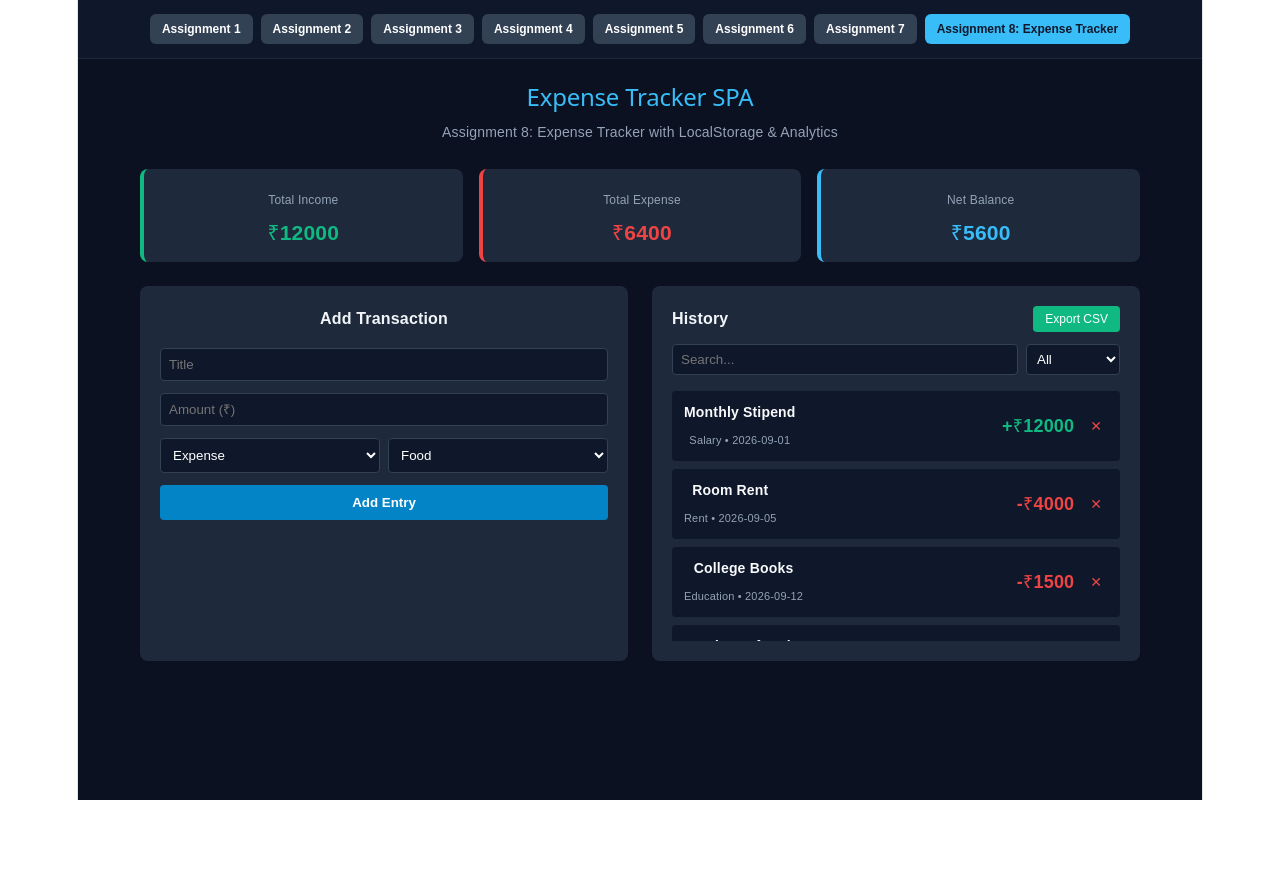
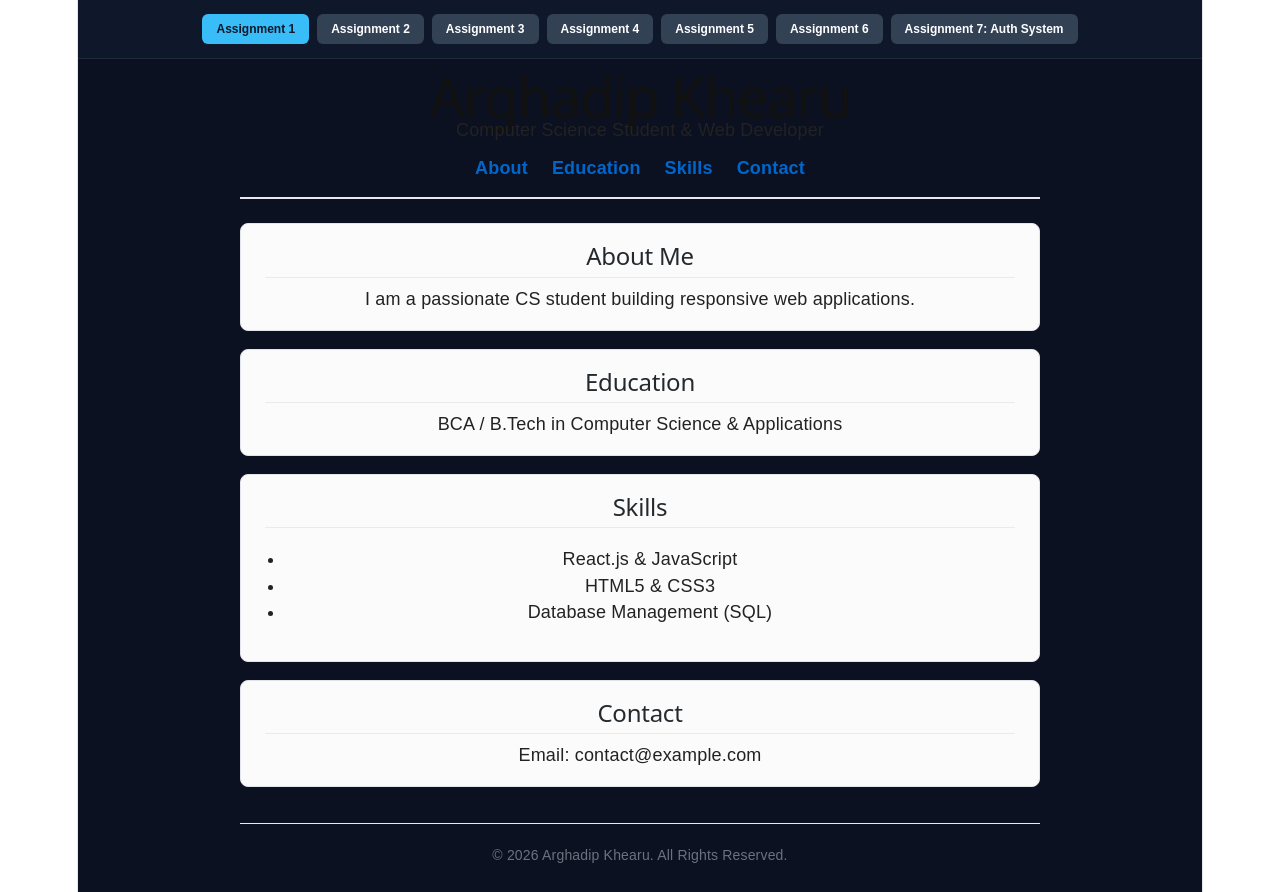
Before and after one commit to khearuarghadip-netizen/react-college-assignment, a React (Vite) app: page / in a window 1280 px wide. Before the commit the page ends 800 px from the top, so only its background shows below. Built offline with nearby package versions, Linux system fonts and the light colour scheme.

Commit message:
Remove Assignment 8 and set default  to assignment  1

```diff
--- a/src/App.jsx
+++ b/src/App.jsx
@@ -6,19 +6,19 @@ import Assignment4 from './Assignment4';
 import Assignment5 from './Assignment5';
 import Assignment6 from './Assignment6';
 import Assignment7 from './Assignment7';
-import Assignment8 from './Assignment8';
 
 export default function App() {
-  const [activeTab, setActiveTab] = useState(8); // Default to Assignment 8
+  // Prothome Assignment 1 khulbe
+  const [activeTab, setActiveTab] = useState(1);
 
   return (
     <div style={{ fontFamily: 'Segoe UI, Tahoma, Geneva, Verdana, sans-serif', minHeight: '100vh', margin: 0, padding: 0, backgroundColor: '#0b1120' }}>
-      {/* Top Navigation Bar */}
+      {/* Top Navigation Bar (Only Assignment 1 to 7) */}
       <nav style={{ backgroundColor: '#0f172a', padding: '14px 10px', display: 'flex', justifyContent: 'center', gap: '8px', flexWrap: 'wrap', borderBottom: '1px solid #1e293b' }}>
         <button
           onClick={() => setActiveTab(1)}
           style={{
-            padding: '8px 12px',
+            padding: '8px 14px',
             borderRadius: '6px',
             border: 'none',
             cursor: 'pointer',
@@ -34,7 +34,7 @@ export default function App() {
         <button
           onClick={() => setActiveTab(2)}
           style={{
-            padding: '8px 12px',
+            padding: '8px 14px',
             borderRadius: '6px',
             border: 'none',
             cursor: 'pointer',
@@ -50,7 +50,7 @@ export default function App() {
         <button
           onClick={() => setActiveTab(3)}
           style={{
-            padding: '8px 12px',
+            padding: '8px 14px',
             borderRadius: '6px',
             border: 'none',
             cursor: 'pointer',
@@ -66,7 +66,7 @@ export default function App() {
         <button
           onClick={() => setActiveTab(4)}
           style={{
-            padding: '8px 12px',
+            padding: '8px 14px',
             borderRadius: '6px',
             border: 'none',
             cursor: 'pointer',
@@ -82,7 +82,7 @@ export default function App() {
         <button
           onClick={() => setActiveTab(5)}
           style={{
-            padding: '8px 12px',
+            padding: '8px 14px',
             borderRadius: '6px',
             border: 'none',
             cursor: 'pointer',
@@ -98,7 +98,7 @@ export default function App() {
         <button
           onClick={() => setActiveTab(6)}
           style={{
-            padding: '8px 12px',
+            padding: '8px 14px',
             borderRadius: '6px',
             border: 'none',
             cursor: 'pointer',
@@ -114,7 +114,7 @@ export default function App() {
         <button
           onClick={() => setActiveTab(7)}
           style={{
-            padding: '8px 12px',
+            padding: '8px 14px',
             borderRadius: '6px',
             border: 'none',
             cursor: 'pointer',
@@ -124,23 +124,7 @@ export default function App() {
             color: activeTab === 7 ? '#0f172a' : '#ffffff'
           }}
         >
-          Assignment 7
-        </button>
-
-        <button
-          onClick={() => setActiveTab(8)}
-          style={{
-            padding: '8px 12px',
-            borderRadius: '6px',
-            border: 'none',
-            cursor: 'pointer',
-            fontWeight: '700',
-            fontSize: '12px',
-            backgroundColor: activeTab === 8 ? '#38bdf8' : '#334155',
-            color: activeTab === 8 ? '#0f172a' : '#ffffff'
-          }}
-        >
-          Assignment 8: Expense Tracker
+          Assignment 7: Auth System
         </button>
       </nav>
 
@@ -153,7 +137,6 @@ export default function App() {
         {activeTab === 5 && <Assignment5 />}
         {activeTab === 6 && <Assignment6 />}
         {activeTab === 7 && <Assignment7 />}
-        {activeTab === 8 && <Assignment8 />}
       </main>
     </div>
   );
--- a/src/Assignment8.jsx
+++ /dev/null
@@ -1,210 +0,0 @@
-import React, { useState, useEffect } from 'react';
-
-const INITIAL_EXPENSES = [
-  { id: '1', title: 'Monthly Stipend', amount: 12000, type: 'Income', category: 'Salary', date: '2026-09-01' },
-  { id: '2', title: 'Room Rent', amount: 4000, type: 'Expense', category: 'Rent', date: '2026-09-05' },
-  { id: '3', title: 'College Books', amount: 1500, type: 'Expense', category: 'Education', date: '2026-09-12' },
-  { id: '4', title: 'Food & Cafeteria', amount: 900, type: 'Expense', category: 'Food', date: '2026-09-18' }
-];
-
-export default function Assignment8() {
-  const [list, setList] = useState(() => {
-    const saved = localStorage.getItem('app_expenses');
-    return saved ? JSON.parse(saved) : INITIAL_EXPENSES;
-  });
-
-  const [title, setTitle] = useState('');
-  const [amount, setAmount] = useState('');
-  const [type, setType] = useState('Expense');
-  const [category, setCategory] = useState('Food');
-  const [filterCat, setFilterCat] = useState('All');
-  const [search, setSearch] = useState('');
-
-  useEffect(() => {
-    localStorage.setItem('app_expenses', JSON.stringify(list));
-  }, [list]);
-
-  const totalIncome = list
-    .filter((i) => i.type === 'Income')
-    .reduce((sum, i) => sum + Number(i.amount), 0);
-
-  const totalExpense = list
-    .filter((i) => i.type === 'Expense')
-    .reduce((sum, i) => sum + Number(i.amount), 0);
-
-  const balance = totalIncome - totalExpense;
-
-  const handleAdd = (e) => {
-    e.preventDefault();
-    if (!title.trim() || !amount) return;
-
-    const newItem = {
-      id: Date.now().toString(),
-      title: title.trim(),
-      amount: Number(amount),
-      type,
-      category,
-      date: new Date().toISOString().split('T')[0]
-    };
-
-    setList([newItem, ...list]);
-    setTitle('');
-    setAmount('');
-  };
-
-  const handleDelete = (id) => {
-    setList(list.filter((item) => item.id !== id));
-  };
-
-  const exportCSV = () => {
-    const header = 'Title,Amount,Type,Category,Date\n';
-    const rows = list.map((i) => `"${i.title}",${i.amount},"${i.type}","${i.category}","${i.date}"`).join('\n');
-    const blob = new Blob([header + rows], { type: 'text/csv' });
-    const url = URL.createObjectURL(blob);
-    const a = document.createElement('a');
-    a.href = url;
-    a.download = 'Expenses.csv';
-    a.click();
-  };
-
-  const filtered = list.filter((i) => {
-    const matchCat = filterCat === 'All' || i.category === filterCat;
-    const matchSearch = i.title.toLowerCase().includes(search.toLowerCase());
-    return matchCat && matchSearch;
-  });
-
-  return (
-    <div style={{ maxWidth: '1000px', margin: '0 auto', padding: '24px', color: '#f8fafc', fontFamily: 'sans-serif' }}>
-      <h2 style={{ color: '#38bdf8', marginBottom: '8px' }}>Expense Tracker SPA</h2>
-      <p style={{ color: '#94a3b8', marginBottom: '24px', fontSize: '14px' }}>
-        Assignment 8: Expense Tracker with LocalStorage & Analytics
-      </p>
-
-      {/* Summary Cards */}
-      <div style={{ display: 'grid', gridTemplateColumns: 'repeat(auto-fit, minmax(200px, 1fr))', gap: '16px', marginBottom: '24px' }}>
-        <div style={{ backgroundColor: '#1e293b', padding: '16px', borderRadius: '8px', borderLeft: '4px solid #10b981' }}>
-          <span style={{ fontSize: '12px', color: '#94a3b8' }}>Total Income</span>
-          <h3 style={{ margin: '6px 0 0 0', color: '#10b981' }}>₹{totalIncome}</h3>
-        </div>
-        <div style={{ backgroundColor: '#1e293b', padding: '16px', borderRadius: '8px', borderLeft: '4px solid #ef4444' }}>
-          <span style={{ fontSize: '12px', color: '#94a3b8' }}>Total Expense</span>
-          <h3 style={{ margin: '6px 0 0 0', color: '#ef4444' }}>₹{totalExpense}</h3>
-        </div>
-        <div style={{ backgroundColor: '#1e293b', padding: '16px', borderRadius: '8px', borderLeft: '4px solid #38bdf8' }}>
-          <span style={{ fontSize: '12px', color: '#94a3b8' }}>Net Balance</span>
-          <h3 style={{ margin: '6px 0 0 0', color: '#38bdf8' }}>₹{balance}</h3>
-        </div>
-      </div>
-
-      <div style={{ display: 'grid', gridTemplateColumns: 'repeat(auto-fit, minmax(320px, 1fr))', gap: '24px' }}>
-        {/* Form */}
-        <div style={{ backgroundColor: '#1e293b', padding: '20px', borderRadius: '8px' }}>
-          <h3 style={{ marginTop: 0, fontSize: '16px', color: '#f1f5f9' }}>Add Transaction</h3>
-          <form onSubmit={handleAdd} style={{ display: 'flex', flexDirection: 'column', gap: '12px' }}>
-            <input
-              type="text"
-              required
-              placeholder="Title"
-              value={title}
-              onChange={(e) => setTitle(e.target.value)}
-              style={{ padding: '8px', backgroundColor: '#0f172a', border: '1px solid #334155', color: '#fff', borderRadius: '4px' }}
-            />
-            <input
-              type="number"
-              required
-              placeholder="Amount (₹)"
-              value={amount}
-              onChange={(e) => setAmount(e.target.value)}
-              style={{ padding: '8px', backgroundColor: '#0f172a', border: '1px solid #334155', color: '#fff', borderRadius: '4px' }}
-            />
-            <div style={{ display: 'flex', gap: '8px' }}>
-              <select
-                value={type}
-                onChange={(e) => setType(e.target.value)}
-                style={{ flex: 1, padding: '8px', backgroundColor: '#0f172a', border: '1px solid #334155', color: '#fff', borderRadius: '4px' }}
-              >
-                <option value="Expense">Expense</option>
-                <option value="Income">Income</option>
-              </select>
-              <select
-                value={category}
-                onChange={(e) => setCategory(e.target.value)}
-                style={{ flex: 1, padding: '8px', backgroundColor: '#0f172a', border: '1px solid #334155', color: '#fff', borderRadius: '4px' }}
-              >
-                <option value="Food">Food</option>
-                <option value="Rent">Rent</option>
-                <option value="Education">Education</option>
-                <option value="Salary">Salary</option>
-              </select>
-            </div>
-            <button
-              type="submit"
-              style={{ backgroundColor: '#0284c7', color: '#fff', border: 'none', padding: '10px', borderRadius: '4px', cursor: 'pointer', fontWeight: 'bold' }}
-            >
-              Add Entry
-            </button>
-          </form>
-        </div>
-
-        {/* List & Filter */}
-        <div style={{ backgroundColor: '#1e293b', padding: '20px', borderRadius: '8px' }}>
-          <div style={{ display: 'flex', justifyContent: 'space-between', alignItems: 'center', marginBottom: '12px' }}>
-            <h3 style={{ margin: 0, fontSize: '16px', color: '#f1f5f9' }}>History</h3>
-            <button
-              onClick={exportCSV}
-              style={{ backgroundColor: '#10b981', color: '#fff', border: 'none', padding: '6px 12px', borderRadius: '4px', cursor: 'pointer', fontSize: '12px' }}
-            >
-              Export CSV
-            </button>
-          </div>
-
-          <div style={{ display: 'flex', gap: '8px', marginBottom: '16px' }}>
-            <input
-              type="text"
-              placeholder="Search..."
-              value={search}
-              onChange={(e) => setSearch(e.target.value)}
-              style={{ flex: 1, padding: '6px 8px', backgroundColor: '#0f172a', border: '1px solid #334155', color: '#fff', borderRadius: '4px' }}
-            />
-            <select
-              value={filterCat}
-              onChange={(e) => setFilterCat(e.target.value)}
-              style={{ padding: '6px', backgroundColor: '#0f172a', border: '1px solid #334155', color: '#fff', borderRadius: '4px' }}
-            >
-              <option value="All">All</option>
-              <option value="Food">Food</option>
-              <option value="Rent">Rent</option>
-              <option value="Education">Education</option>
-              <option value="Salary">Salary</option>
-            </select>
-          </div>
-
-          <div style={{ display: 'flex', flexDirection: 'column', gap: '8px', maxHeight: '250px', overflowY: 'auto' }}>
-            {filtered.map((item) => (
-              <div
-                key={item.id}
-                style={{ display: 'flex', justifyContent: 'space-between', alignItems: 'center', padding: '8px 12px', backgroundColor: '#0f172a', borderRadius: '4px' }}
-              >
-                <div>
-                  <div style={{ fontWeight: '600', fontSize: '14px' }}>{item.title}</div>
-                  <span style={{ fontSize: '11px', color: '#94a3b8' }}>{item.category} • {item.date}</span>
-                </div>
-                <div style={{ display: 'flex', alignItems: 'center', gap: '10px' }}>
-                  <span style={{ color: item.type === 'Income' ? '#10b981' : '#ef4444', fontWeight: 'bold' }}>
-                    {item.type === 'Income' ? '+' : '-'}₹{item.amount}
-                  </span>
-                  <button
-                    onClick={() => handleDelete(item.id)}
-                    style={{ background: 'none', border: 'none', color: '#ef4444', cursor: 'pointer', fontSize: '14px' }}
-                  >
-                    ✕
-                  </button>
-                </div>
-              </div>
-            ))}
-          </div>
-        </div>
-      </div>
-    </div>
-  );
-}
```
Also changed, not shown: src/Assignment9.jsx (added).
